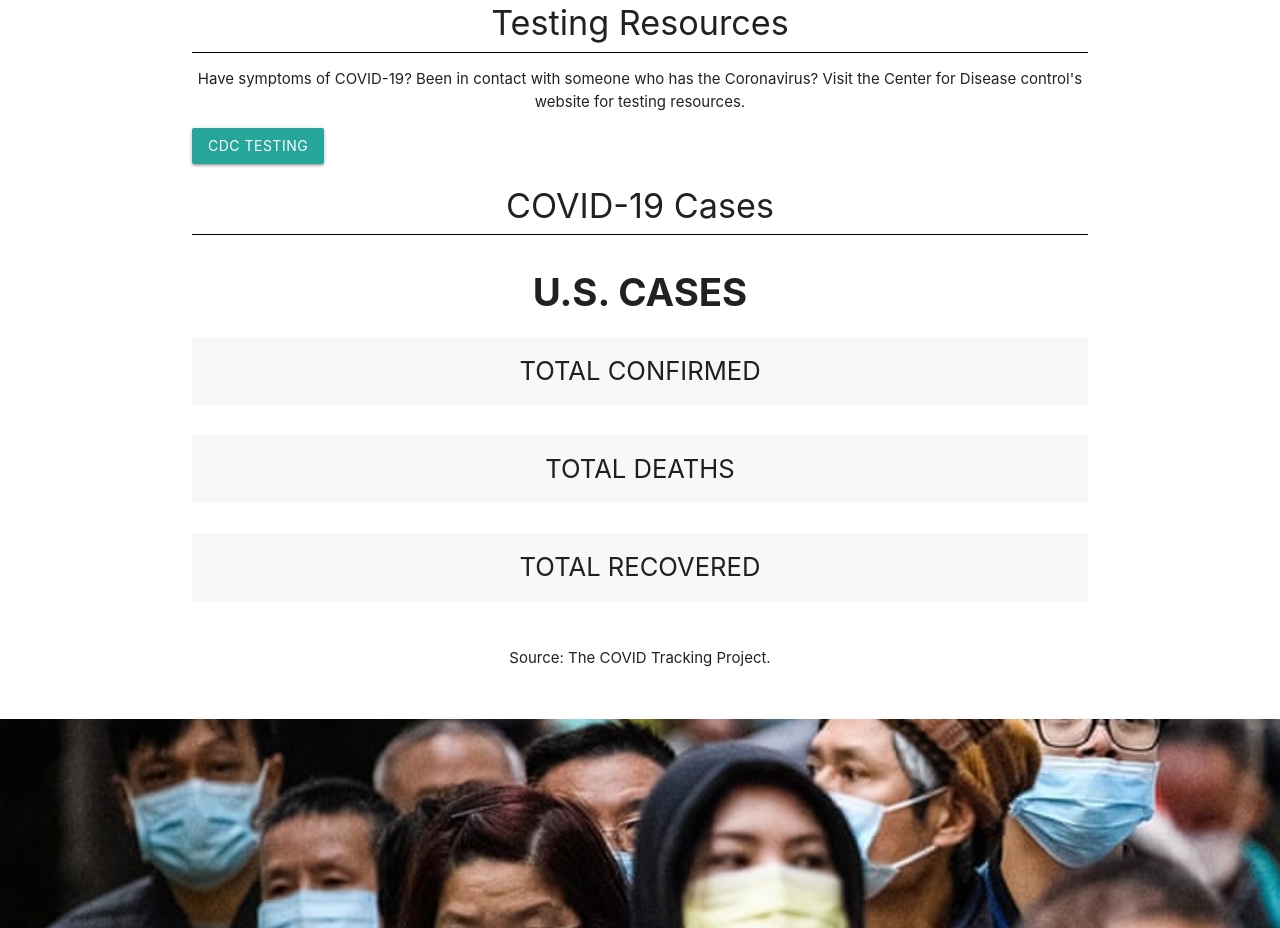
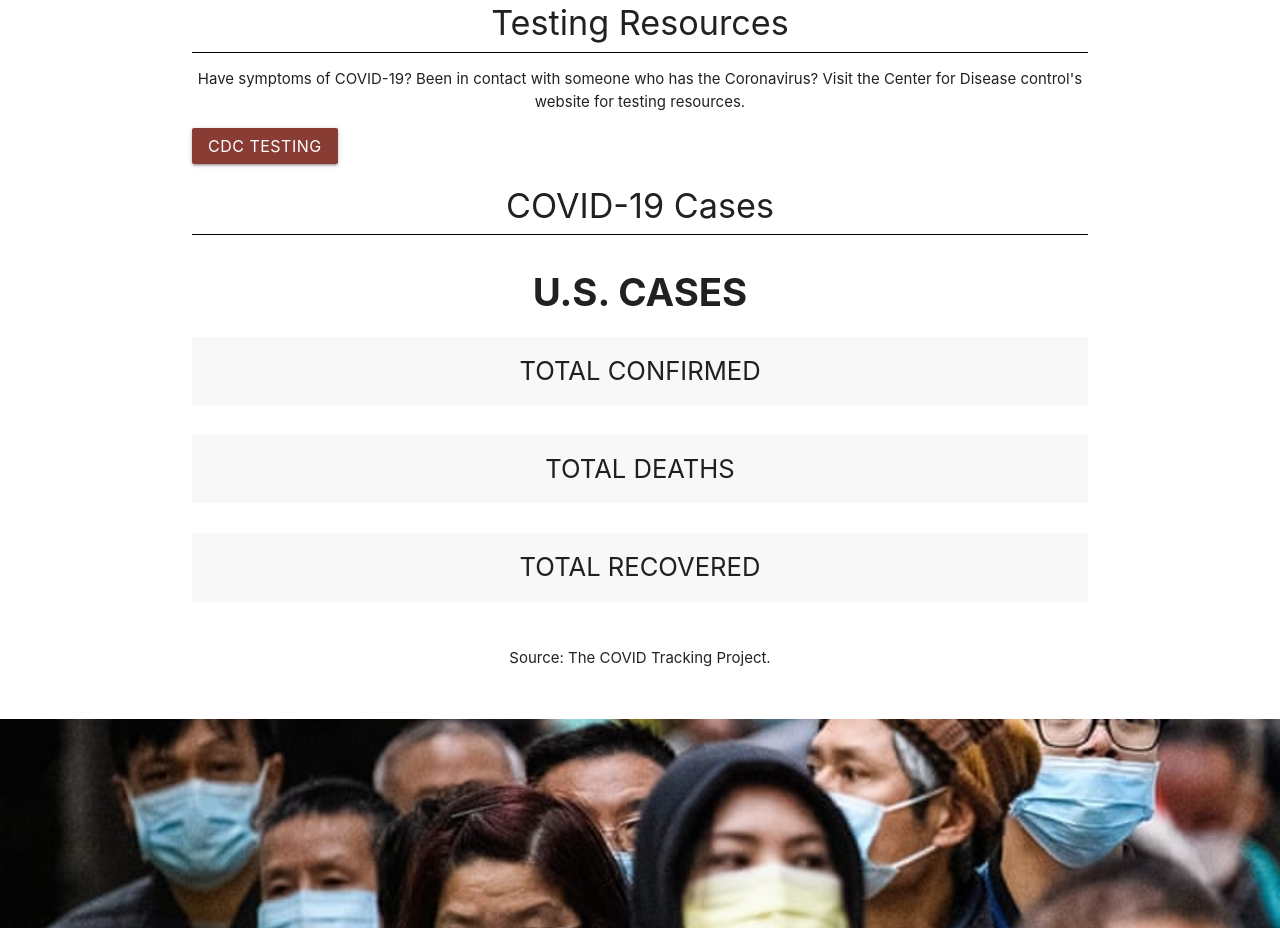
Before and after one commit to Jakenbake20/Project1, a plain HTML site: page index.html in a window 1280 px wide. Shown: the part 1040-1968 px from the top of the page. Drawn offline with nearby package versions, Linux system fonts and the light colour scheme; no server answers.

Commit message:
fixed some styling

```diff
--- a/assets/css/style.css
+++ b/assets/css/style.css
@@ -130,7 +130,7 @@ main {
     background-color: lightgrey;
 }
 
-#addGif, #giflist {
+#addGif, #giflist, #cdc, #submitThisForm {
     color: white;
     background-color: #883c33;
     font-size: 16px;
--- a/index.html
+++ b/index.html
@@ -79,7 +79,7 @@
           testing resources.
         </p>
 
-        <a
+        <a id="cdc"
           target="_blank"
           href="https://www.cdc.gov/coronavirus/2019-ncov/symptoms-testing/testing.html"
           class="waves-effect waves-light btn cdcbtn"
```
